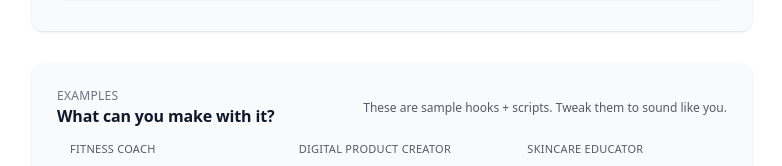
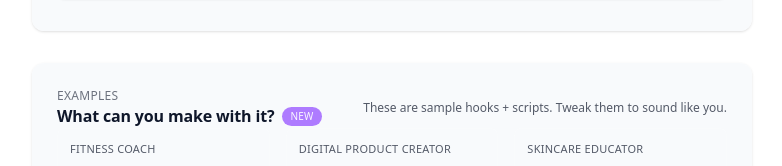
Before and after one commit to aveeno350-ctrl/hook-script-studio, a Next.js app: page / in a window 1280 px wide. Shown: the part 797-963 px from the top of the page, without its empty margins (248-1030 px from the left). Built offline with nearby package versions, Linux system fonts and the light colour scheme; no server answers.

Commit message:
add a "new" pill badge page.tsx

```diff
--- a/app/page.tsx
+++ b/app/page.tsx
@@ -433,9 +433,23 @@ setTimeout(() => outRef.current?.scrollIntoView({ behavior: "smooth", block: "st
     <div className="flex flex-col md:flex-row md:items-center md:justify-between gap-1 md:gap-2">
     <div>
       <div className="kicker">Examples</div>
+
+      <div className="flex items-center gap-2">
         <h2 className="font-display text-base font-semibold">
           What can you make with it?
         </h2>
+
+        <span
+          className="
+            inline-flex items-center px-2 py-[2px] rounded-full
+            text-[10px] uppercase tracking-wide
+            bg-[color-mix(in_oklab,var(--accent-500)80%,transparent)]
+            text-white/95
+          "
+        >
+          New
+        </span>
+      </div>
     </div>
 
     <p className="text-xs opacity-70 md:text-right">
```
Lines whose indentation alone changed are shown as unchanged.
